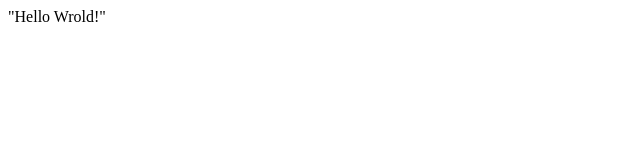
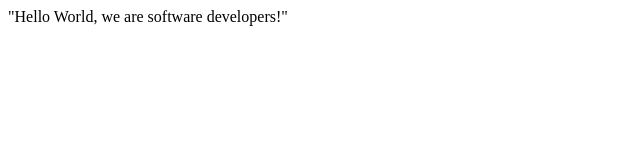
Before and after one commit to MrOmachi/microverse_html_project, a plain HTML site: page index.html in a window 1280 px wide. Shown: the whole page, without its empty margins (0-640 px from the left). Drawn offline with Linux system fonts and the light colour scheme.

Commit message:
index modified

```diff
--- a/index.html
+++ b/index.html
@@ -7,7 +7,7 @@
   </head>
 
   <body>
-    "Hello Wrold!"
+    "Hello World, we are software developers!"
 
     <script src="https://cdn.freecodecamp.org/testable-projects-fcc/v1/bundle.js"></script>
     <script src="js/index.js"></script>
```
